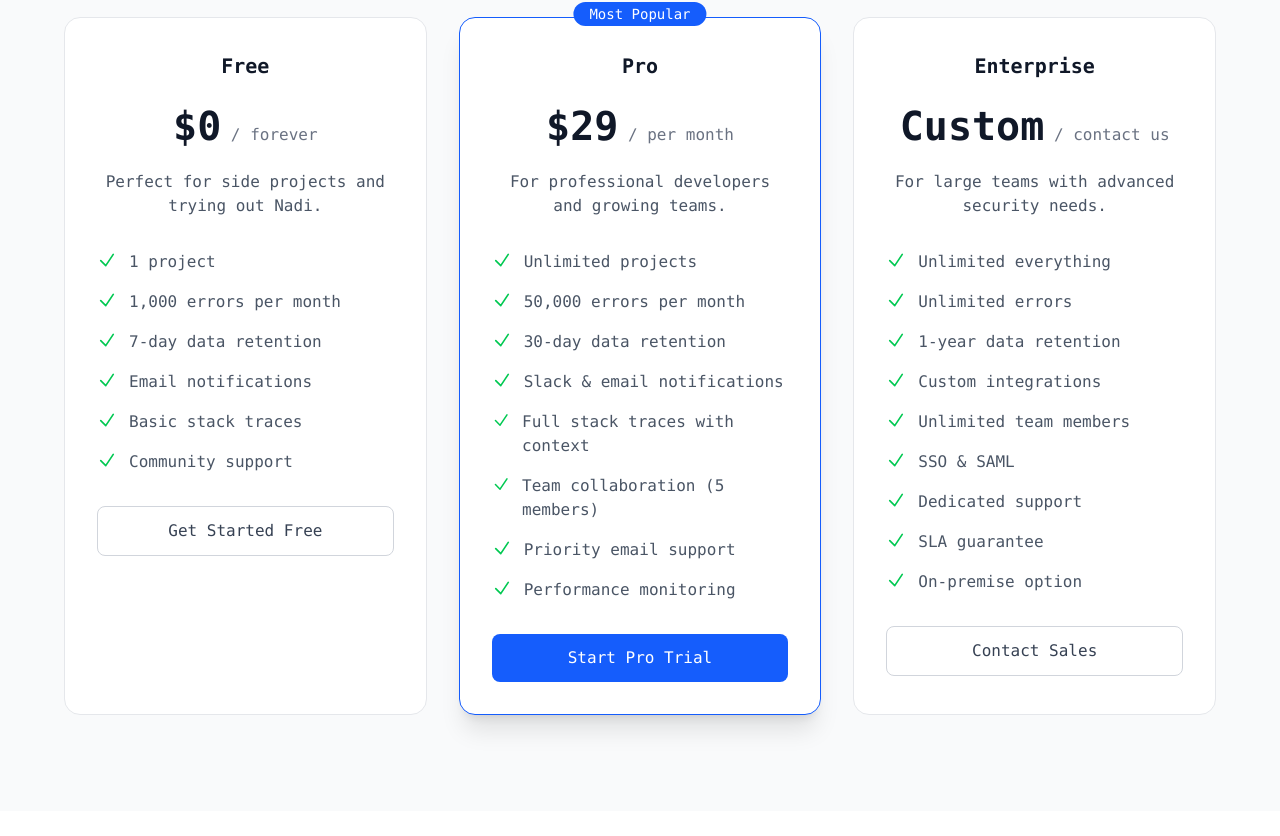
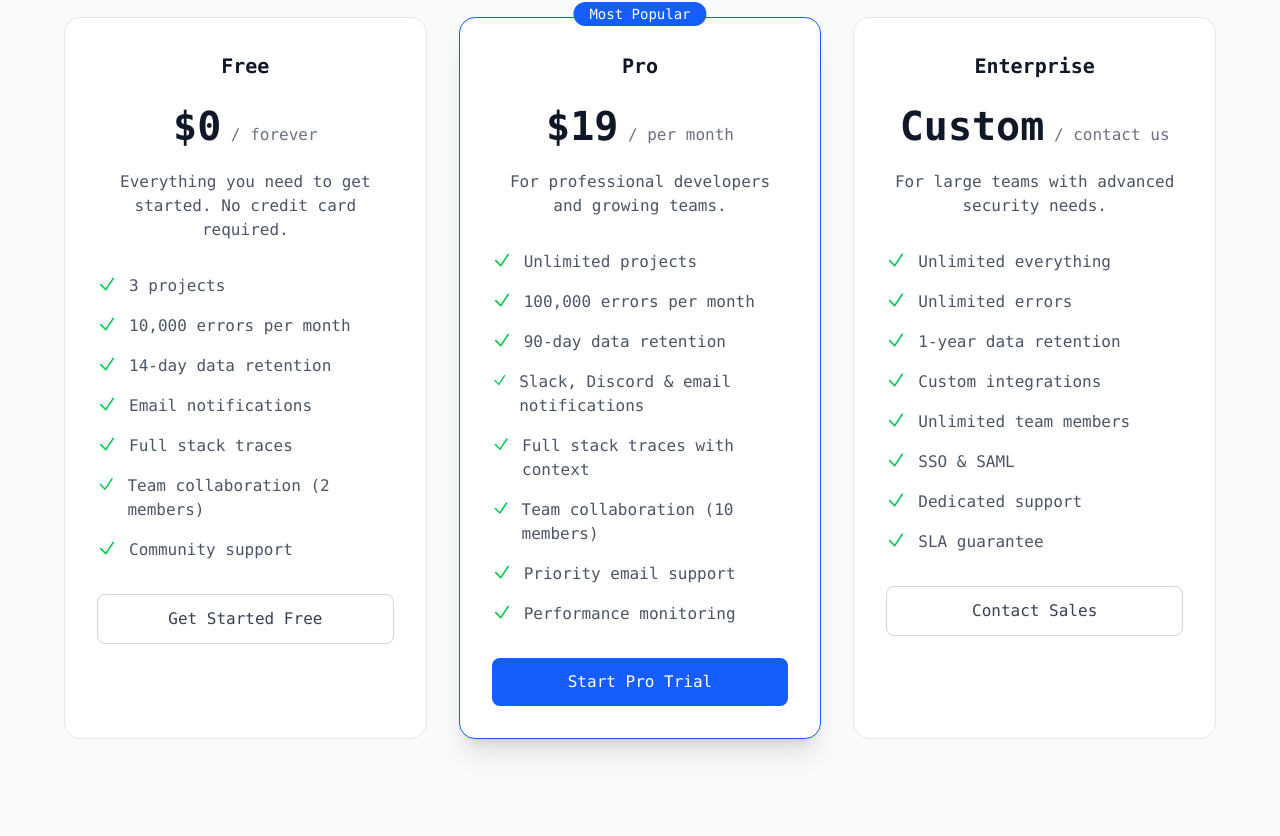
Before and after one commit to nadi-pro/nadi-web, a Next.js app: page /pricing in a window 1280 px wide. Shown: the part 464-1300 px from the top of the page. Built offline with nearby package versions, Linux system fonts and the light colour scheme.

Commit message:
Revise pricing tiers for clarity and accuracy; update Free and Pro plan details, including features and pricing adjustments; add FAQ about the Free plan.

```diff
--- a/src/app/pricing/page.tsx
+++ b/src/app/pricing/page.tsx
@@ -20,13 +20,14 @@
     name: 'Free',
     price: '$0',
     period: 'forever',
-    description: 'Perfect for side projects and trying out Nadi.',
+    description: 'Everything you need to get started. No credit card required.',
     features: [
-      '1 project',
-      '1,000 errors per month',
-      '7-day data retention',
+      '3 projects',
+      '10,000 errors per month',
+      '14-day data retention',
       'Email notifications',
-      'Basic stack traces',
+      'Full stack traces',
+      'Team collaboration (2 members)',
       'Community support',
     ],
     cta: 'Get Started Free',
@@ -34,16 +35,16 @@
   },
   {
     name: 'Pro',
-    price: '$29',
+    price: '$19',
     period: 'per month',
     description: 'For professional developers and growing teams.',
     features: [
       'Unlimited projects',
-      '50,000 errors per month',
-      '30-day data retention',
-      'Slack & email notifications',
+      '100,000 errors per month',
+      '90-day data retention',
+      'Slack, Discord & email notifications',
       'Full stack traces with context',
-      'Team collaboration (5 members)',
+      'Team collaboration (10 members)',
       'Priority email support',
       'Performance monitoring',
     ],
@@ -64,7 +65,6 @@
       'SSO & SAML',
       'Dedicated support',
       'SLA guarantee',
-      'On-premise option',
     ],
     cta: 'Contact Sales',
     highlighted: false,
@@ -72,6 +72,10 @@
 ]
 
 const faqs = [
+  {
+    question: 'Is the Free plan really free?',
+    answer: 'Yes! The Free plan is free forever with no credit card required. You get 3 projects, 10,000 errors per month, and 14-day data retention.',
+  },
   {
     question: 'Can I switch plans anytime?',
     answer: 'Yes, you can upgrade or downgrade your plan at any time. Changes take effect immediately.',
```
